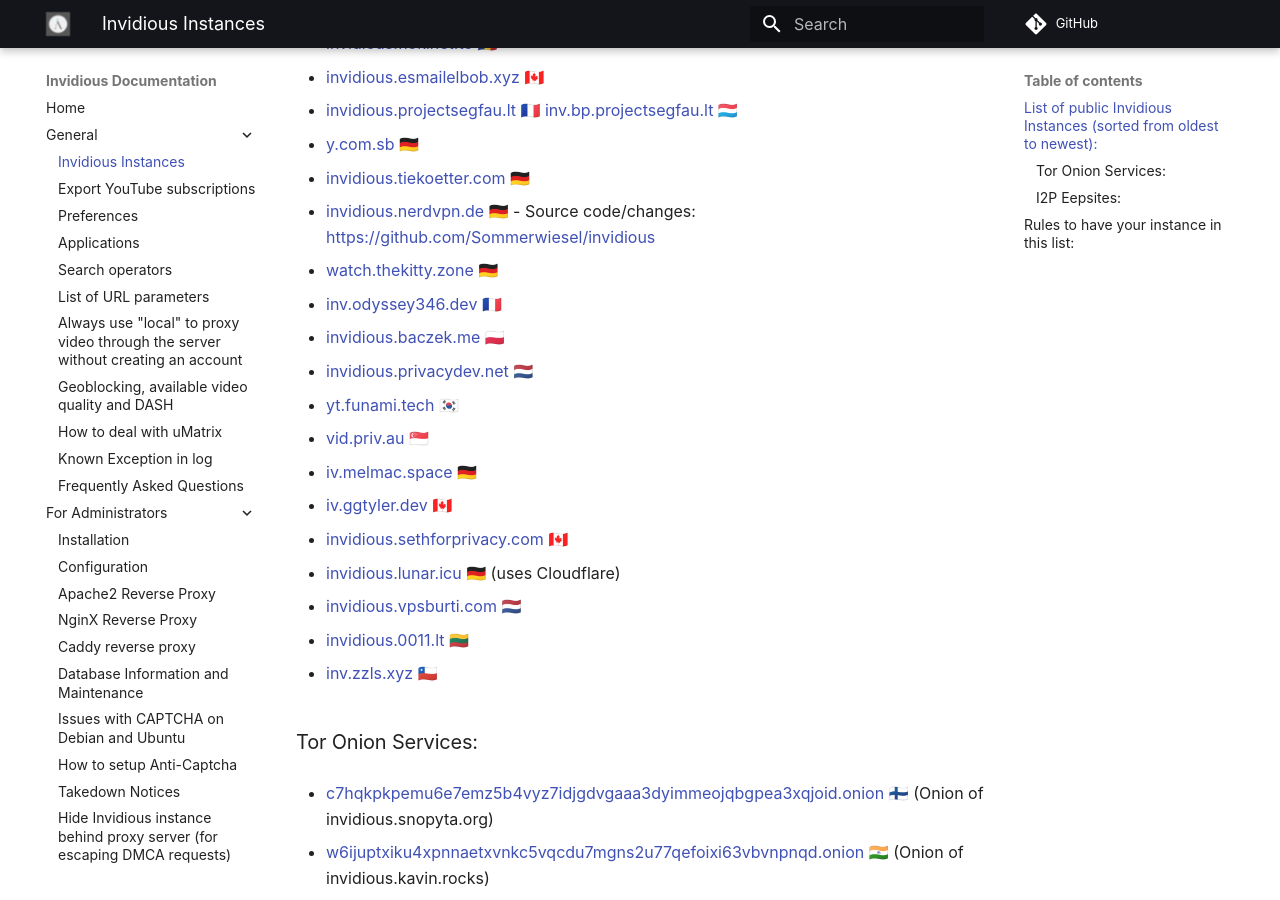
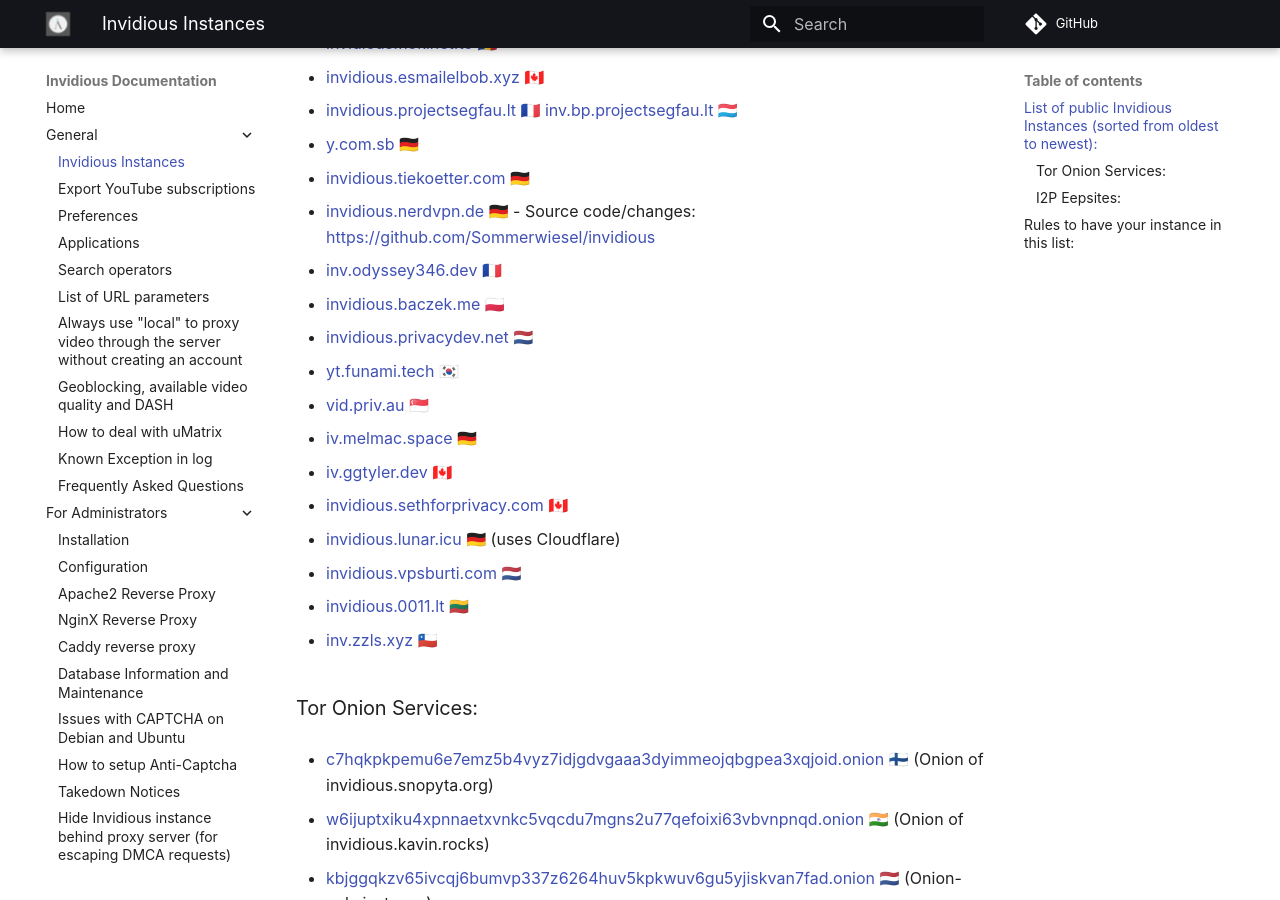
Before and after one commit to iv-org/documentation, an MkDocs documentation site: the page built from docs/instances.md, in a window 1280 px wide and 900 px high, scrolled down 650 px. Built offline with MkDocs 1.6.1 and Material for MkDocs 9.7.7, drawn with Linux system fonts in a browser that asks for light colours; comment, search, counter and statistics services are not loaded.

Commit message:
Remove the thekitty.zone instance

```diff
--- a/docs/instances.md
+++ b/docs/instances.md
@@ -31,8 +31,6 @@
 * [invidious.tiekoetter.com](https://invidious.tiekoetter.com) 🇩🇪
 
 * [invidious.nerdvpn.de](https://invidious.nerdvpn.de) 🇩🇪 - Source code/changes: https://github.com/Sommerwiesel/invidious
-
-* [watch.thekitty.zone](https://watch.thekitty.zone) 🇩🇪
 
 * [inv.odyssey346.dev](https://inv.odyssey346.dev) 🇫🇷
 
```
